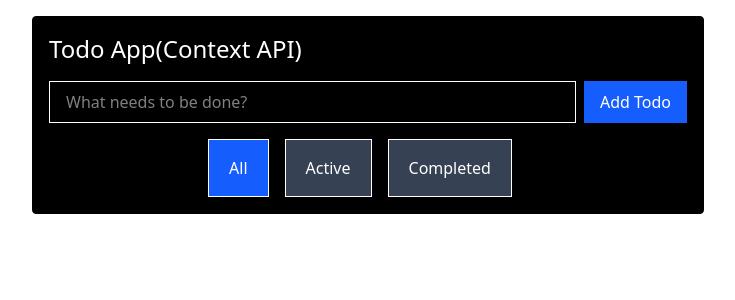
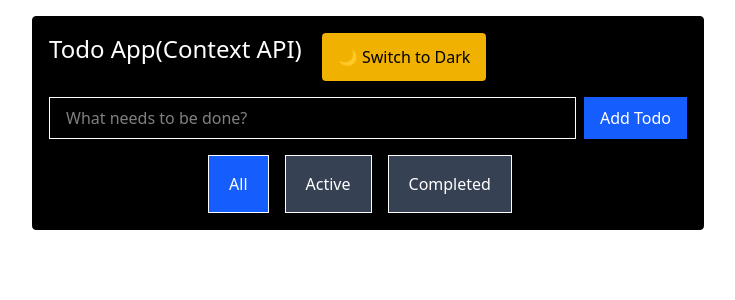
Before and after one commit to KaeTheDev/Context-API, a React (Vite) app: page / in a window 1280 px wide. Shown: the top 300 px of the page, without its empty margins (272-1007 px from the left). Built offline with nearby package versions, Linux system fonts and the light colour scheme.

Commit message:
Added ThemeToggleButton and styling

```diff
--- a/src/App.tsx
+++ b/src/App.tsx
@@ -3,6 +3,7 @@ import { TodoProvider } from "./context/TodoContext";
 import { FilterProvider } from "./context/FilterContext";
 import { ThemeProvider } from "./context/ThemeContext";
 import FilterButtons from "./components/FilterButtons/FilterButtons";
+import ThemeToggleButton from "./components/ThemeToggleButton/ThemeToggleButton";
 
 function App() {
   return (
@@ -10,7 +11,10 @@ function App() {
       <FilterProvider>
         <ThemeProvider>
         <div className="flex flex-col px-4 py-4 mx-auto bg-black p-4 border rounded max-w-2xl mt-4">
-          <h1 className="text-2xl text-white">Todo App(Context API)</h1>
+          <div className="flex flex-row">
+          <h1 className="text-2xl text-white mr-5">Todo App(Context API)</h1>
+          <ThemeToggleButton />
+          </div>
           <TodoInput />
           <FilterButtons />
           </div>
--- /dev/null
+++ b/src/components/ThemeToggleButton/ThemeToggleButton.tsx
@@ -0,0 +1,26 @@
+import React, { useContext } from "react";
+import ThemeContext from "../../context/ThemeContext";
+
+const ThemeToggleButton: React.FC = () => {
+    const themeContext = useContext(ThemeContext);
+
+    if(!themeContext) {
+        throw new Error("ThemeToggleButton must be used within a ThemeProvider");
+    }
+
+    const { theme, toggleTheme } = themeContext;
+
+    return (
+        <button onClick={toggleTheme} className={`px-4 py-3 rounded ${
+            theme === "light"
+              ? "bg-yellow-500 text-black"
+              : "bg-gray-800 text-white"
+          }`}
+        >
+          {theme === "light" ? "🌙 Switch to Dark" : "☀️ Switch to Light"}
+
+        </button>
+    )
+}
+
+export default ThemeToggleButton;
```
